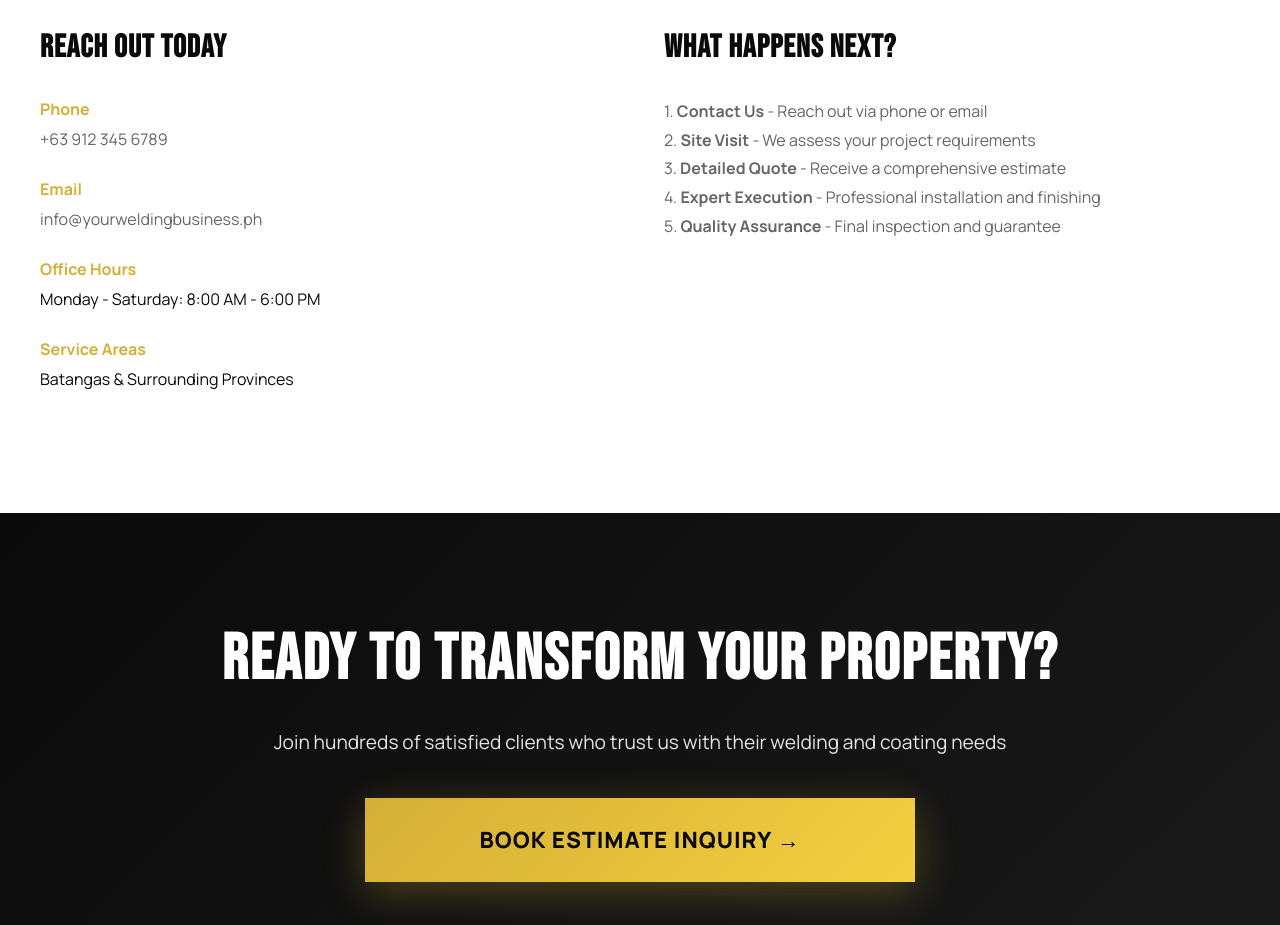
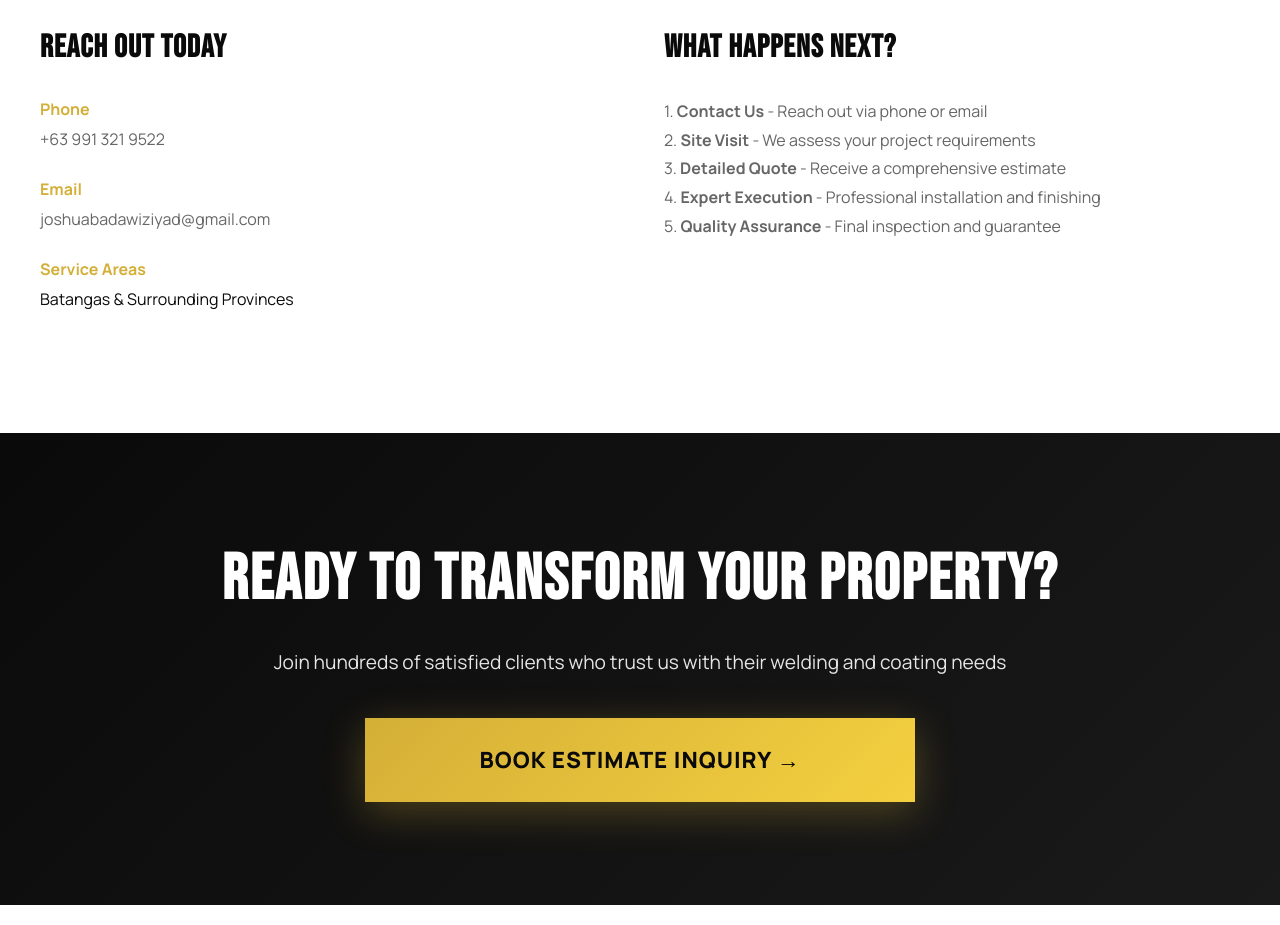
Before and after one commit to aldea-services/aldea.services, a plain HTML site: page index.html in a window 1280 px wide. Shown: the part 2960-3885 px from the top of the page. Drawn offline with Linux system fonts and the light colour scheme.

Commit message:
contacts fixed

```diff
--- a/index.html
+++ b/index.html
@@ -548,15 +548,11 @@
                 <h3>Reach Out Today</h3>
                 <div class="contact-item">
                     <strong>Phone</strong>
-                    <a href="tel:+639123456789">+63 912 345 6789</a>
+                    <a href="tel:+639913219522">+63 991 321 9522</a>
                 </div>
                 <div class="contact-item">
                     <strong>Email</strong>
-                    <a href="mailto:info@yourweldingbusiness.ph">info@yourweldingbusiness.ph</a>
-                </div>
-                <div class="contact-item">
-                    <strong>Office Hours</strong>
-                    Monday - Saturday: 8:00 AM - 6:00 PM
+                    <a href="mailto: joshuabadawiziyad@gmail.com">joshuabadawiziyad@gmail.com</a>
                 </div>
                 <div class="contact-item">
                     <strong>Service Areas</strong>
```
